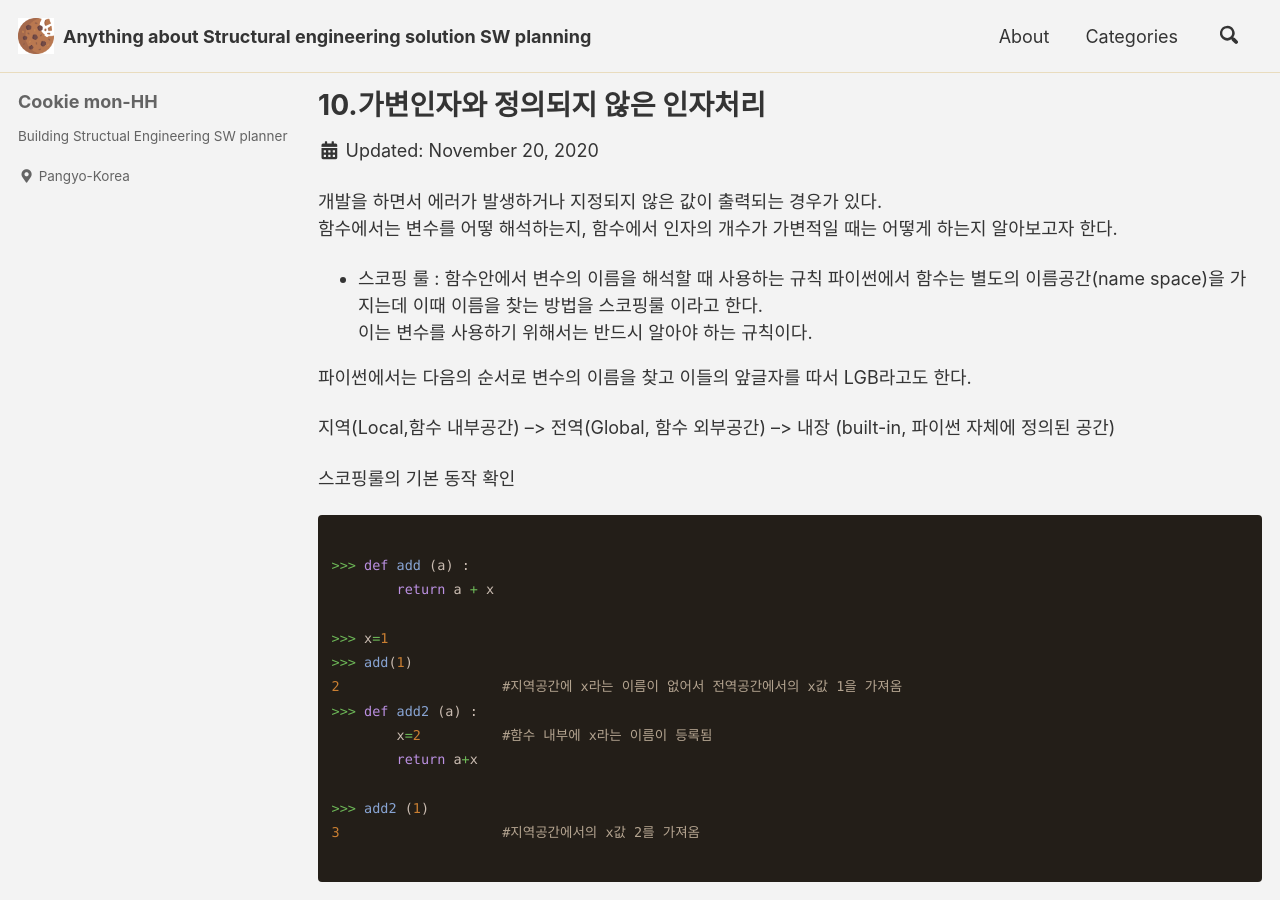
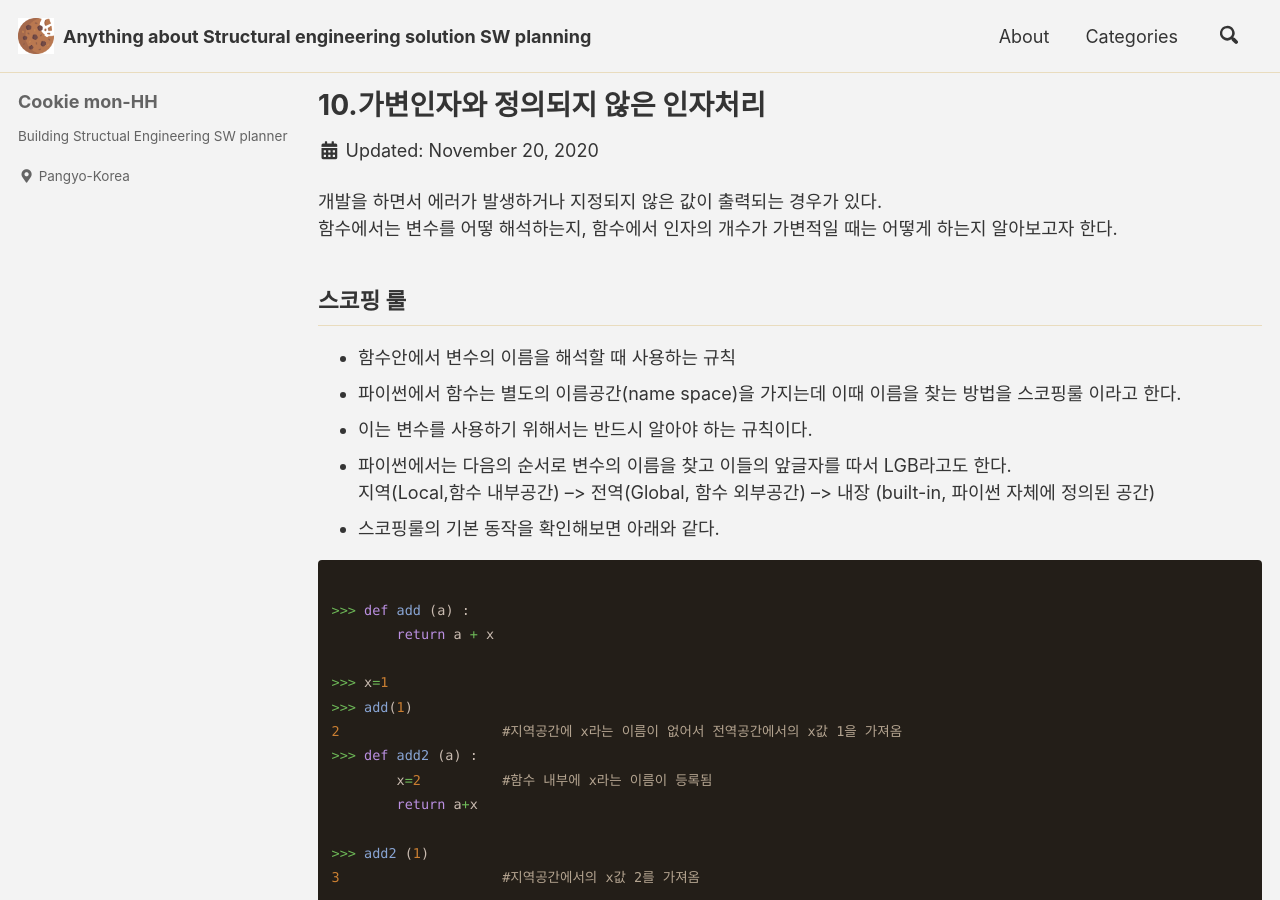
Before and after one commit to CookieMon-HH/cookiemon-hh.github.io, a Jekyll site: the page built from _posts/2020-11-20-2 10 가변인자와 정의되지 않은 인자처리.md, in a window 1280 px wide and 900 px high. Built offline with Jekyll 4.4.1, drawn with Linux system fonts in a browser that asks for light colours; cached includes are drawn as plain includes; a script that is not in the unit is left out; comment, search, counter and statistics services are not loaded.

Commit message:
Update 2020-11-20-2 10 가변인자와 정의되지 않은 인자처리.md

````diff
--- a/_posts/2020-11-20-2 10 가변인자와 정의되지 않은 인자처리.md
+++ b/_posts/2020-11-20-2 10 가변인자와 정의되지 않은 인자처리.md
@@ -11,15 +11,15 @@ date : 2020-11-20
 개발을 하면서 에러가 발생하거나 지정되지 않은 값이 출력되는 경우가 있다.
 함수에서는 변수를 어떻 해석하는지, 함수에서 인자의 개수가 가변적일 때는 어떻게 하는지 알아보고자 한다.
 
-* 스코핑 룰 : 함수안에서 변수의 이름을 해석할 때 사용하는 규칙
-파이썬에서 함수는 별도의 이름공간(name space)을 가지는데 이때 이름을 찾는 방법을 스코핑룰 이라고 한다.
-이는 변수를 사용하기 위해서는 반드시 알아야 하는 규칙이다.
+스코핑 룰
+---
 
-파이썬에서는 다음의 순서로 변수의 이름을 찾고 이들의 앞글자를 따서 LGB라고도 한다.
-
+- 함수안에서 변수의 이름을 해석할 때 사용하는 규칙
+- 파이썬에서 함수는 별도의 이름공간(name space)을 가지는데 이때 이름을 찾는 방법을 스코핑룰 이라고 한다.
+- 이는 변수를 사용하기 위해서는 반드시 알아야 하는 규칙이다.
+- 파이썬에서는 다음의 순서로 변수의 이름을 찾고 이들의 앞글자를 따서 LGB라고도 한다.
 지역(Local,함수 내부공간) --> 전역(Global, 함수 외부공간) --> 내장 (built-in, 파이썬 자체에 정의된 공간)
-
-스코핑룰의 기본 동작 확인
+- 스코핑룰의 기본 동작을 확인해보면 아래와 같다.
 
 ```python
 
@@ -37,8 +37,8 @@ date : 2020-11-20
 3                    #지역공간에서의 x값 2를 가져옴
 
 ```
-함수 내(지역공간)에서 전역공간에 존재하는 변수의 값을 참조하여 사용할 경우에는 다음과 같이 global 키워드를 사용할 있다.
-이 방식을 사용하면 불변형식도 지역공간에서 읽기와 쓰기가 가능하다.
+- 함수 내(지역공간)에서 전역공간에 존재하는 변수의 값을 참조하여 사용할 경우에는 다음과 같이 global 키워드를 사용할 있다.
+- 이 방식을 사용하면 불변형식도 지역공간에서 읽기와 쓰기가 가능하다.
 
 ```python
 >>> g=1
@@ -54,6 +54,7 @@ date : 2020-11-20
 ```
 
 인자의종류 및 처리방법
+---
 
 -  기본인자 : 하무를 호출할 때 인자를 지정해주지 않아도 기본값이 할당되는 방법
 
````
